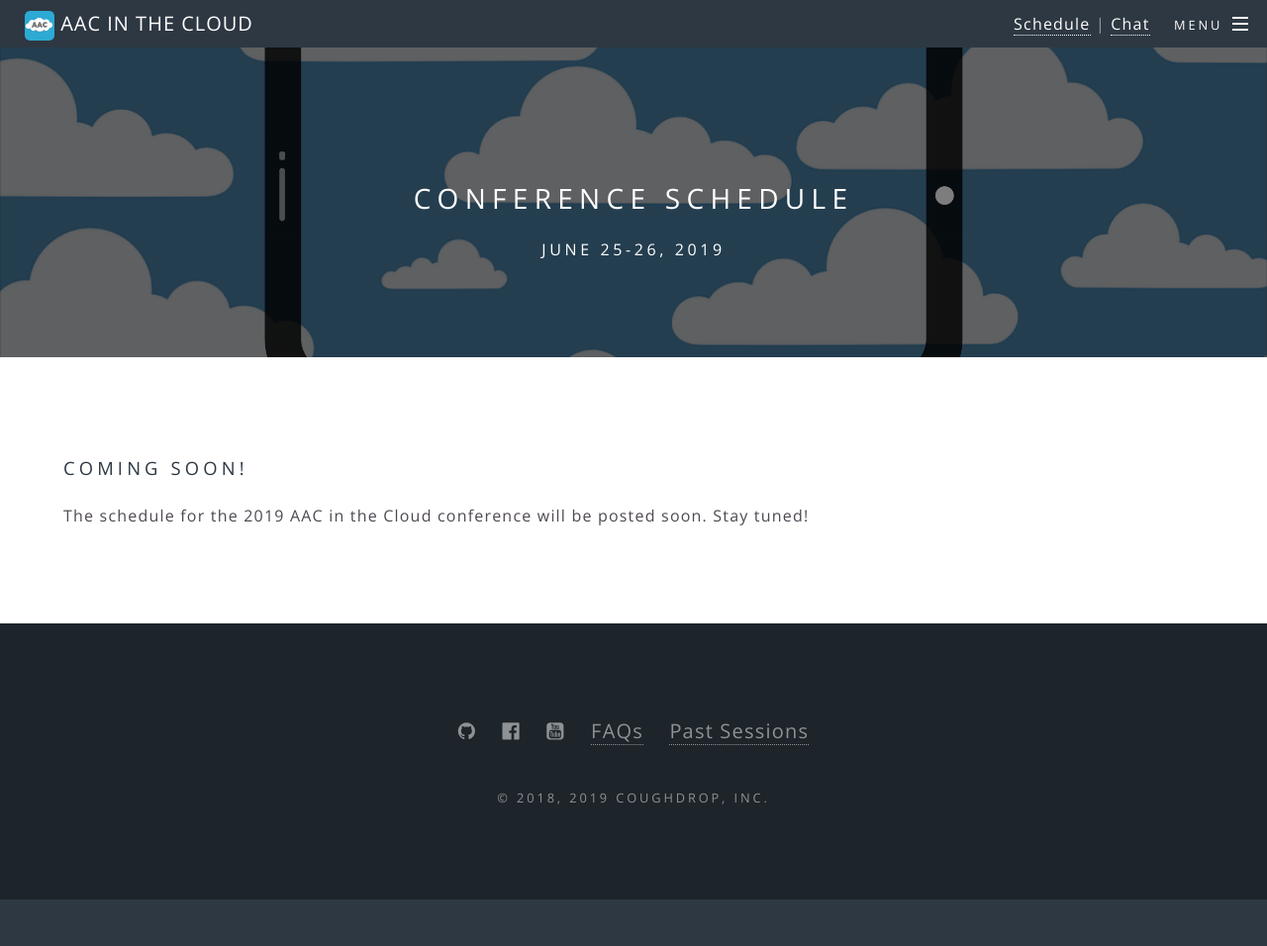
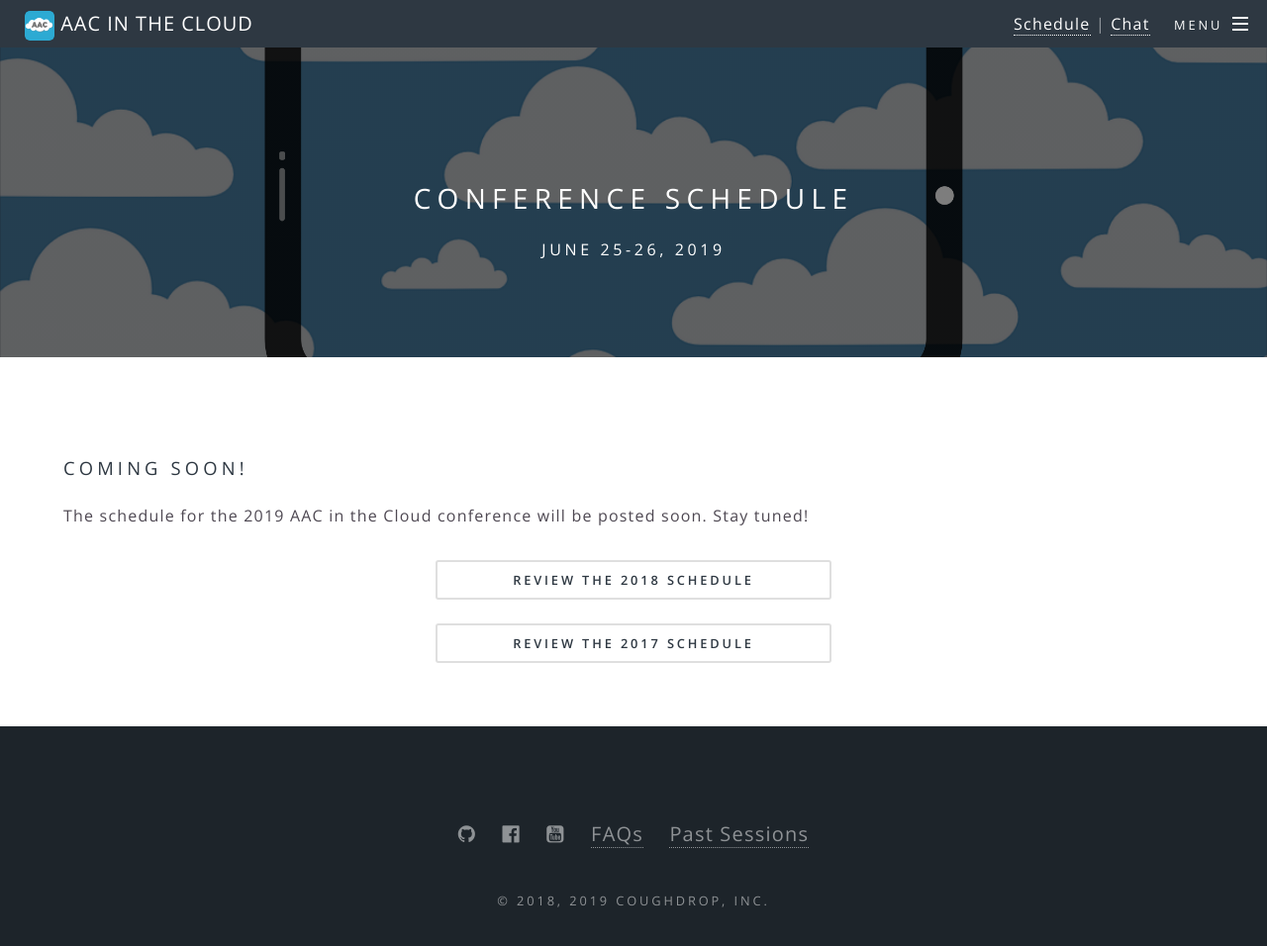
Before and after one commit to aac-in-the-cloud/aac-in-the-cloud.github.io, a Jekyll site: the page built from schedule.html, in a window 1280 px wide and 1013 px high. Shown: the top 956 px of the window at 99% size. Built offline with Jekyll 4.4.1, drawn with Linux system fonts in a browser that asks for light colours.

Commit message:
show past schedules on schedule page

```diff
--- a/schedule.html
+++ b/schedule.html
@@ -8,3 +8,8 @@
 	<h3>Coming Soon!</h3>
 	<p>The schedule for the 2019 AAC in the Cloud conference will be posted soon. Stay tuned!
 	</p>
+
+  <ul class="actions vertical" style='width: 400px; margin: 0 auto;'>
+    <li><a href="schedule_2018.html" class="button fit">Review the 2018 Schedule</a></li>
+    <li><a href="schedule_2017.html" class="button fit">Review the 2017 Schedule</a></li>
+  </ul>
```
Also changed, not shown: 2 other files.
